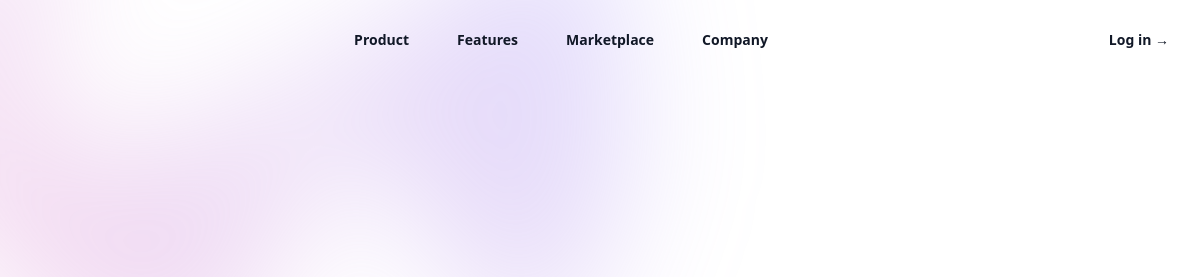
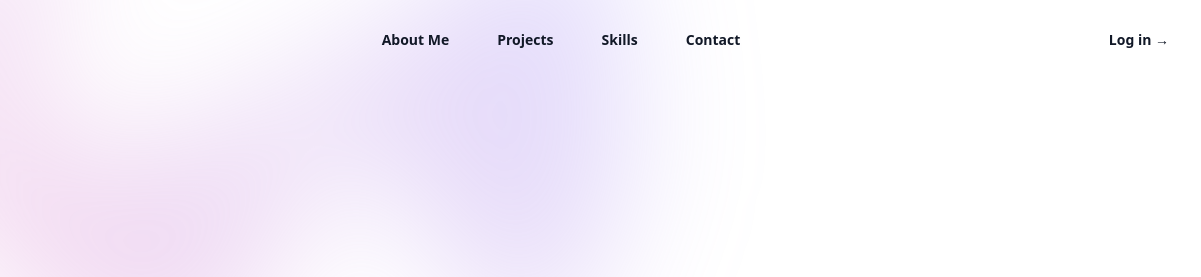
Before and after one commit to 2DAM-202425-PROJECTE/landing-page-pol, a website built with Vite: page index.html in a window 1280 px wide. Shown: the top 277 px of the page, 79-1280 px from the left. Built offline with nearby package versions, Linux system fonts and the light colour scheme.

Commit message:
Modificació textos header fix #1

```diff
--- a/index.html
+++ b/index.html
@@ -29,10 +29,10 @@
         </button>
       </div>
       <div class="hidden lg:flex lg:gap-x-12">
-        <a href="#" class="text-sm font-semibold leading-6 text-gray-900">Product</a>
-        <a href="#" class="text-sm font-semibold leading-6 text-gray-900">Features</a>
-        <a href="#" class="text-sm font-semibold leading-6 text-gray-900">Marketplace</a>
-        <a href="#" class="text-sm font-semibold leading-6 text-gray-900">Company</a>
+        <a href="#" class="text-sm font-semibold leading-6 text-gray-900">About Me</a>
+        <a href="#" class="text-sm font-semibold leading-6 text-gray-900">Projects</a>
+        <a href="#" class="text-sm font-semibold leading-6 text-gray-900">Skills</a>
+        <a href="#" class="text-sm font-semibold leading-6 text-gray-900">Contact</a>
       </div>
       <div class="hidden lg:flex lg:flex-1 lg:justify-end">
         <a href="#" class="text-sm font-semibold leading-6 text-gray-900">Log in <span aria-hidden="true">&rarr;</span></a>
```
